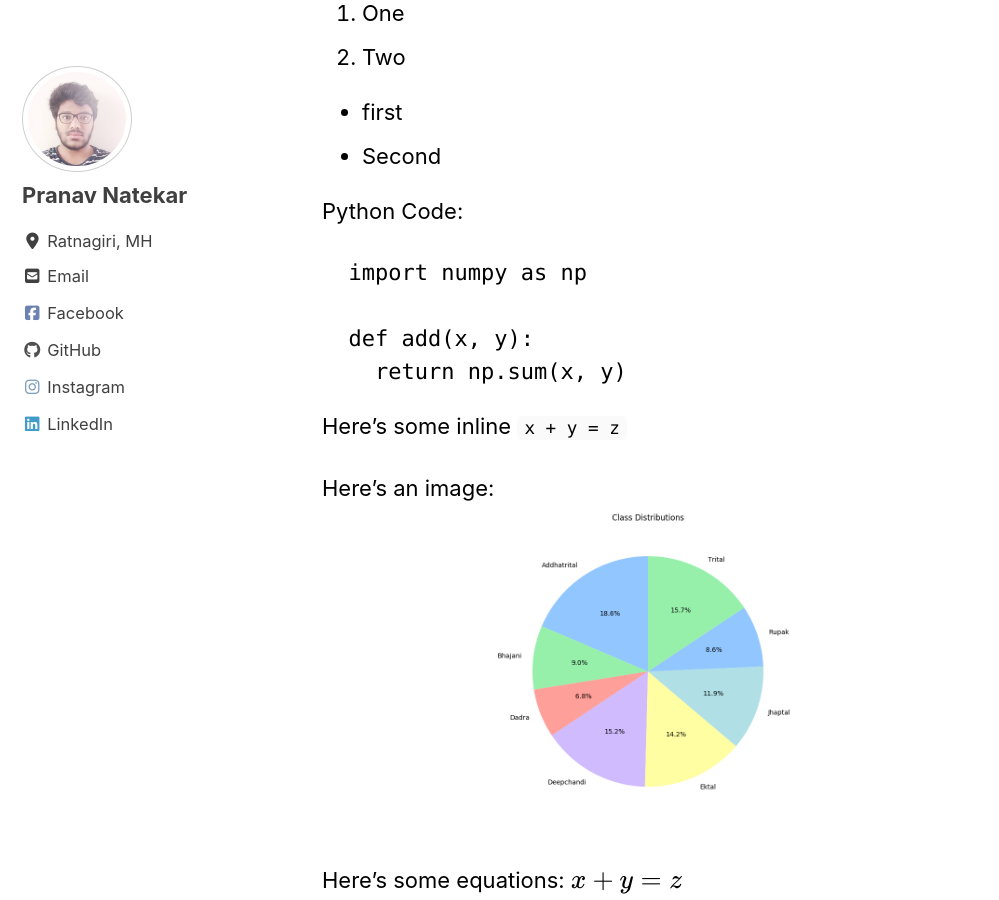
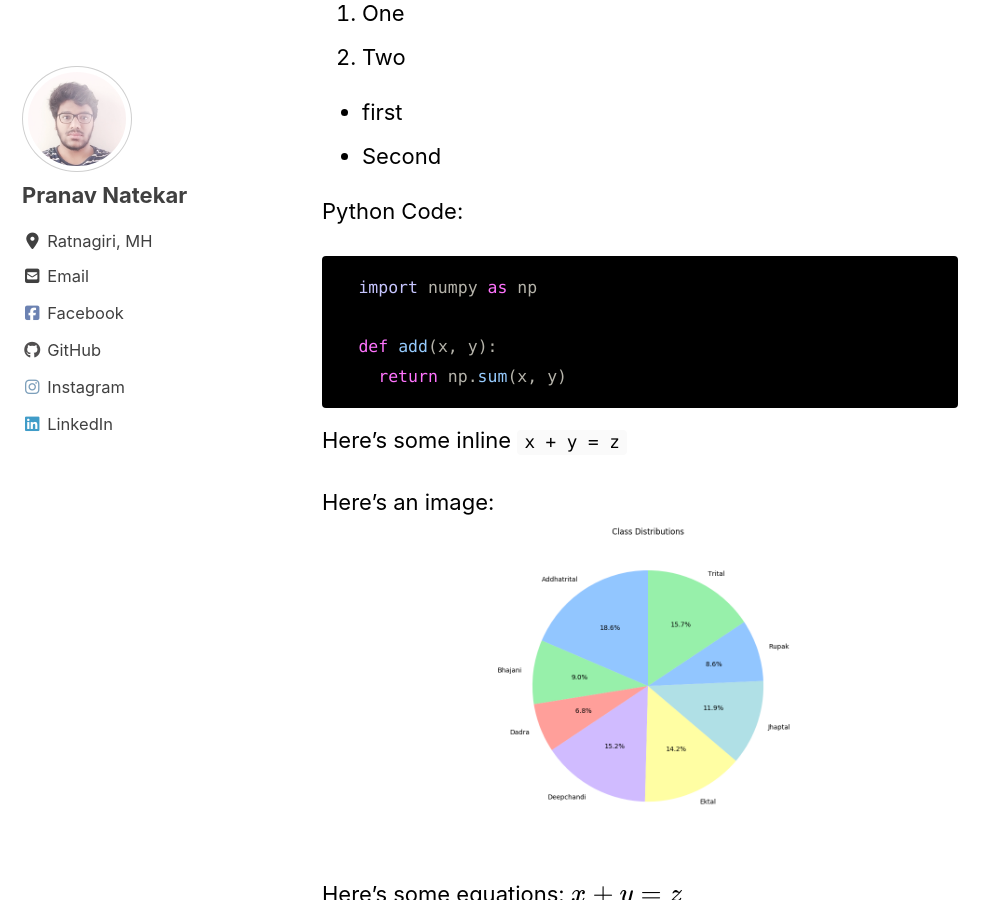
Before and after one commit to pranav6670/pranav6670.github.io, a Jekyll site: the page built from _posts/2019-06-29-taaladetection.md, in a window 1280 px wide and 900 px high, scrolled down 1544 px. Shown: the whole window, without its empty margins (0-999 px from the left). Built offline with Jekyll 4.4.1, drawn with Linux system fonts in a browser that asks for light colours; cached includes are drawn as plain includes; nearby versions of some CDN libraries; formulas are drawn with MathJax 3.

Commit message:
Posts page debugged

````diff
--- a/_posts/2019-06-29-taaladetection.md
+++ b/_posts/2019-06-29-taaladetection.md
@@ -28,7 +28,7 @@ Bulleted List
 + Second
 
 Python Code:
-```Python
+```python
   import numpy as np
 
   def add(x, y):
````
